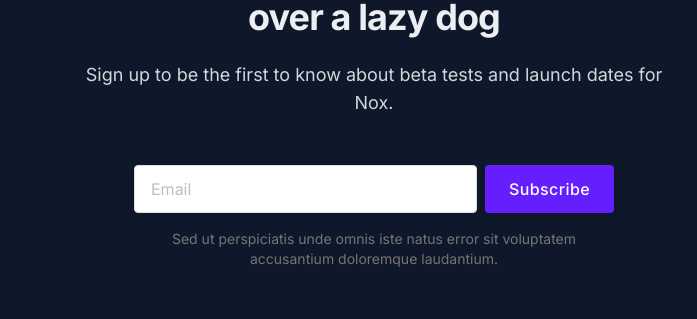
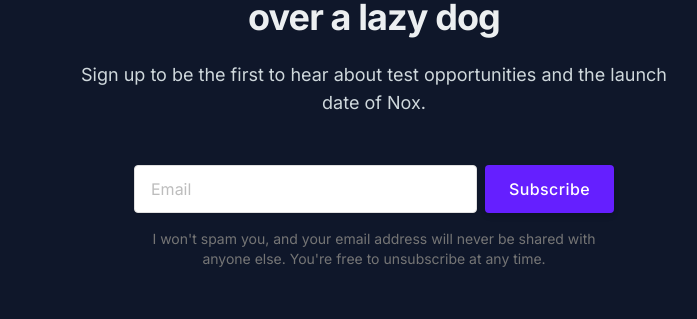
Before and after one commit to Eppu/nox-website, a Next.js app: page / in a window 1280 px wide. Shown: the part 233-552 px from the top of the page, without its empty margins (266-963 px from the left). Built offline with nearby package versions, Linux system fonts and the light colour scheme.

Commit message:
Update copy and input

```diff
--- a/pages/index.js
+++ b/pages/index.js
@@ -5,7 +5,8 @@
 
 export default function Home() {
   return (
-    <div className="flex flex-col h-screen justify-between bg-slate-900">
+    <div className="bg-slate-900">
+      <div className="flex flex-col h-screen justify-between">
         <Nav />
         {/* <div className="flex flex-col justify-center items-center h-full"> */}
         <div className="flex flex-col items-center max-w-2x1 px-4 pt-16 mx-auto sm:max-w-xl md:max-w-2xl lg-pt-32 md:px-8">
@@ -45,14 +46,14 @@
               quick, brown fox jumps over a lazy dog
             </h2>
             <p className="text-base text-blue-gray-100 md:text-lg">
-            Sign up to be the first to know about beta tests and launch dates
-            for Nox.
+              Sign up to be the first to hear about test opportunities and the
+              launch date of Nox.
             </p>
           </div>
           <form className="flex flex-col items-center w-full mb-4 md:flex-row md:px-16">
             <input
               placeholder="Email"
-            required=""
+              required
               type="text"
               className="flex-grow w-full h-12 px-4 mb-3 transition duration-200 bg-white border border-gray-300 rounded shadow-sm appearance-none md:mr-2 md:mb-0 focus:border-deep-purple-accent-400 focus:outline-none focus:shadow-outline"
             />
@@ -64,8 +65,8 @@
             </button>
           </form>
           <p className="max-w-md mb-10 text-xs text-gray-600 sm:text-sm md:text-center">
-          Sed ut perspiciatis unde omnis iste natus error sit voluptatem
-          accusantium doloremque laudantium.
+            I won't spam you, and your email address will never be shared with
+            anyone else. You're free to unsubscribe at any time.
           </p>
         </div>
         <img
@@ -74,5 +75,6 @@
           alt=""
         />
       </div>
+    </div>
   );
 }
```
Lines whose indentation alone changed are shown as unchanged.
